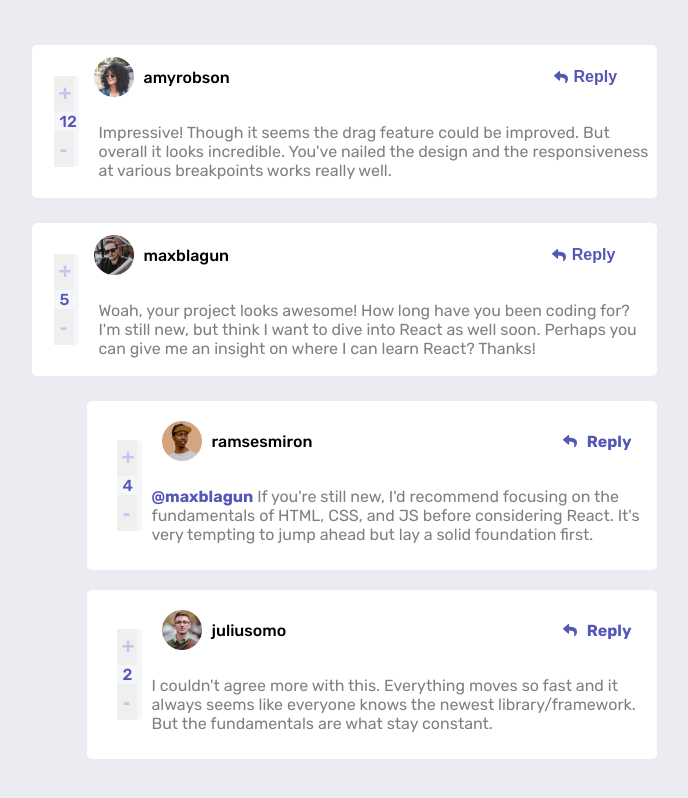
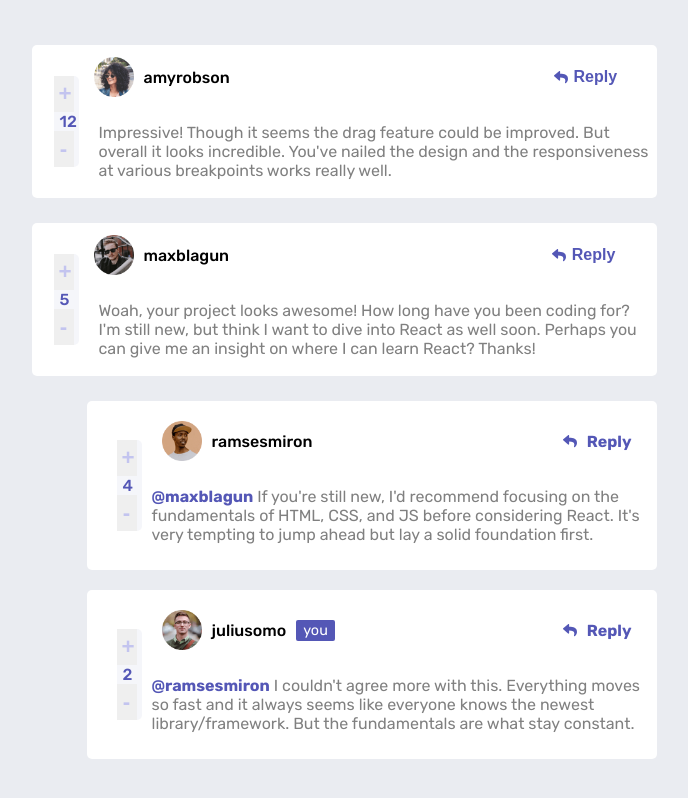
Before and after one commit to JesusVS760/Interactive-Comment-Section, a React (Vite) app: page / in a window 1280 px wide. Shown: the whole page, without its empty margins (296-984 px from the left). Built offline with nearby package versions, Linux system fonts and the light colour scheme.

Commit message:
progress

```diff
--- a/src/components/ExistingReply.css
+++ b/src/components/ExistingReply.css
@@ -37,3 +37,13 @@
   display: flex;
   justify-content: flex-end;
 }
+
+.your-reply {
+  color: white;
+  margin-left: 10px;
+  width: 25px;
+  font-size: 0.9rem;
+  border-radius: 2px;
+  padding: 2px 7px;
+  background-color: hsl(238, 40%, 52%);
+}
--- a/src/components/ExistingReply.jsx
+++ b/src/components/ExistingReply.jsx
@@ -46,6 +46,9 @@ const ExistingReply = ({ commentId }) => {
                 )}
 
                 <p className="existing-username">{comment.user.username}</p>
+                {comment.user.username == "juliusomo" ? (
+                  <span className="your-reply">you</span>
+                ) : null}
                 <div className="existing-reply">
                   <img src={ReplyArrow} alt="reply-arrow" />
                   <p>Reply</p>
@@ -53,8 +56,8 @@ const ExistingReply = ({ commentId }) => {
               </div>
               <p className="at-sign-section">
                 <span className="at-sign">
-                  {checkAtSymbol === comment.id ? <span>@</span> : null}
-                  {ThirdComment ? ThirdComment.user.username : ""}
+                  <span>@</span>
+                  {ThirdComment ? ThirdComment.user.username : "ramsesmiron"}
                 </span>
                 <span className="reply-content"> {comment.content}</span>
               </p>
```
